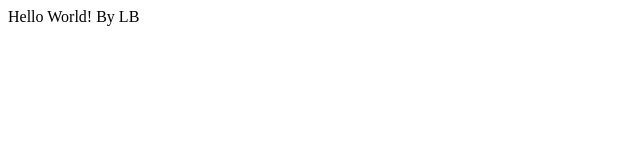
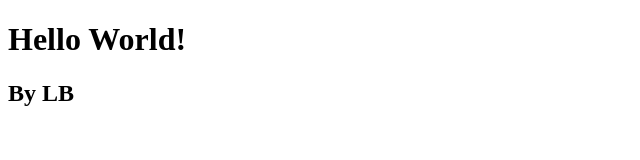
Before and after one commit to LBOOTD/FID4217, a plain HTML site: page index.html in a window 1280 px wide. Shown: the whole page, without its empty margins (0-640 px from the left). Drawn offline with Linux system fonts and the light colour scheme.

Commit message:
Update index.html

```diff
--- a/index.html
+++ b/index.html
@@ -7,8 +7,8 @@
 
 </head>
 <body>
-  Hello World!
-  By LB
+  <h1>Hello World!</h1>
+  <h2>By LB</h2>
  </body>
 
 
```
